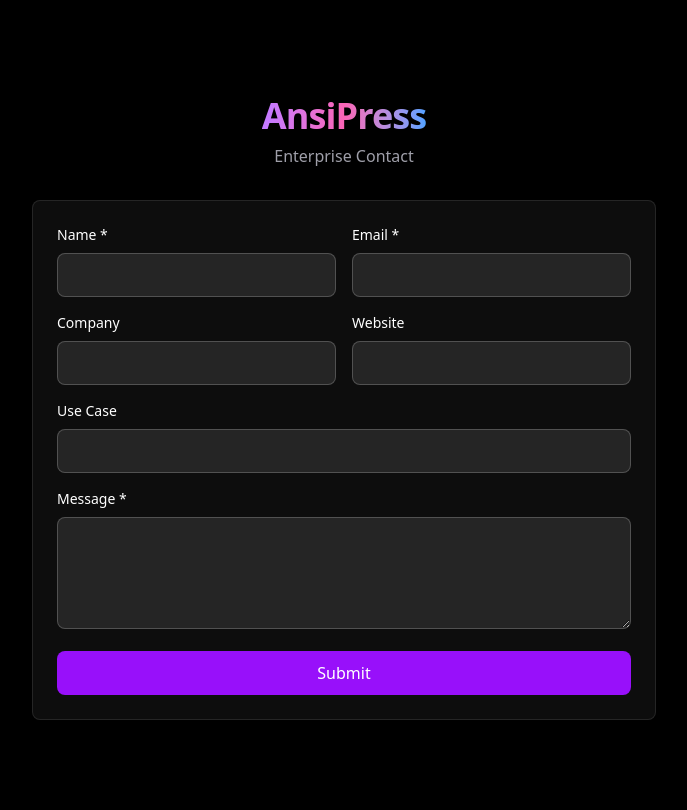
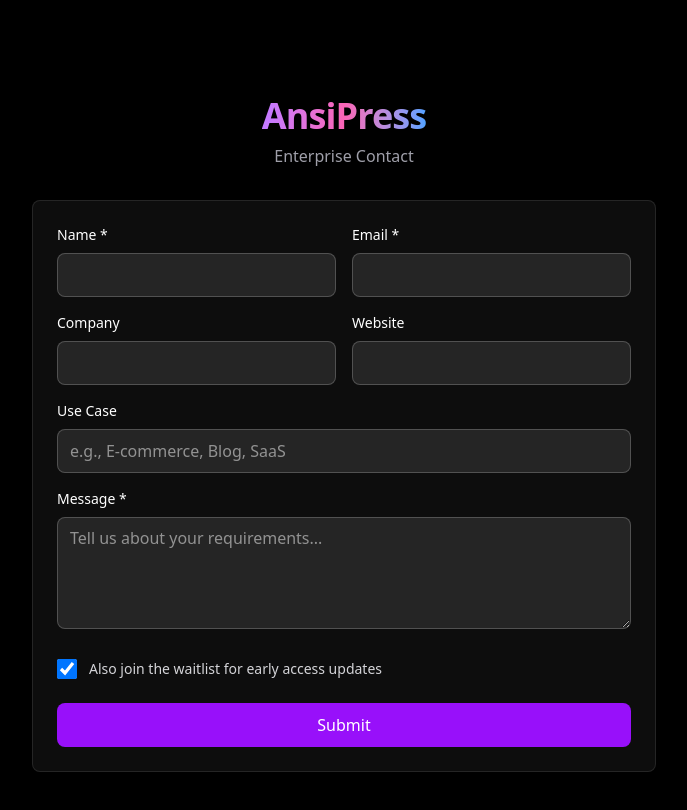
Before and after one commit to AnsiPress/AnsiPress.com, a Next.js app: page /contact in a window 1280 px wide. Shown: the top 810 px of the page, without its empty margins (296-983 px from the left). Built offline with nearby package versions, Linux system fonts and the light colour scheme.

Commit message:
Enterise Contact with Join Waitlist

```diff
--- a/src/app/contact/page.tsx
+++ b/src/app/contact/page.tsx
@@ -11,9 +11,11 @@ export default function ContactPage() {
     useCase: "",
     message: "",
   });
+  const [joinWaitlist, setJoinWaitlist] = useState(true);
   const [loading, setLoading] = useState(false);
   const [success, setSuccess] = useState(false);
   const [error, setError] = useState<string | null>(null);
+  const [waitlistAdded, setWaitlistAdded] = useState(false);
 
   const handleChange = (e: React.ChangeEvent<HTMLInputElement | HTMLTextAreaElement>) => {
     const { name, value } = e.target;
@@ -40,6 +42,7 @@ export default function ContactPage() {
         referralSource: utmParams.get("ref") || undefined,
       };
 
+      // Submit contact form
       const res = await fetch("/api/contact", {
         method: "POST",
         headers: { "Content-Type": "application/json" },
@@ -47,6 +50,44 @@ export default function ContactPage() {
       });
       const data = await res.json();
       if (!res.ok) throw new Error(data.error || "Failed to submit");
+
+      // If checkbox is checked, also add to waitlist
+      if (joinWaitlist) {
+        try {
+          // Only include website if it's a valid URL
+          let websiteForWaitlist: string | undefined = undefined;
+          if (form.website) {
+            try {
+              new URL(form.website.startsWith("http") ? form.website : `https://${form.website}`);
+              websiteForWaitlist = form.website.startsWith("http") ? form.website : `https://${form.website}`;
+            } catch {
+              // Invalid URL, skip it
+            }
+          }
+
+          const waitlistRes = await fetch("/api/waitlist", {
+            method: "POST",
+            headers: { "Content-Type": "application/json" },
+            body: JSON.stringify({
+              email: form.email,
+              website: websiteForWaitlist,
+              referralSource: "enterprise_contact",
+              utmSource: utmParams.get("utm_source") || undefined,
+              utmMedium: utmParams.get("utm_medium") || undefined,
+              utmCampaign: utmParams.get("utm_campaign") || undefined,
+            }),
+          });
+          const waitlistData = await waitlistRes.json();
+          console.log("Waitlist response:", waitlistRes.status, waitlistData);
+          if (waitlistRes.ok) {
+            setWaitlistAdded(true);
+          }
+        } catch (waitlistErr) {
+          console.error("Waitlist error:", waitlistErr);
+          // Silently fail waitlist - contact form was still submitted
+        }
+      }
+
       setSuccess(true);
       setForm({ name: "", email: "", company: "", website: "", useCase: "", message: "" });
     } catch (err) {
@@ -68,8 +109,14 @@ export default function ContactPage() {
 
         <div className="rounded-lg border border-white/10 bg-white/5 p-6">
           {success ? (
-            <div className="rounded-lg border border-green-500/20 bg-green-500/10 p-6 text-center">
-              <p className="text-green-400 font-medium">Thank you! We will get back to you shortly.</p>
+            <div className="text-center py-4">
+              <h2 className="text-2xl font-bold text-green-400 mb-2">Thank you!</h2>
+              <p className="text-zinc-400">We&apos;ve received your message and will get back to you soon.</p>
+              {waitlistAdded && (
+                <p className="text-zinc-400 mt-2">
+                  ✓ Check your email to verify your waitlist signup.
+                </p>
+              )}
             </div>
           ) : (
             <form onSubmit={handleSubmit} className="space-y-4">
@@ -95,14 +142,28 @@ export default function ContactPage() {
               </div>
               <div>
                 <label className="block text-sm mb-2">Use Case</label>
-                <input name="useCase" value={form.useCase} onChange={handleChange} className="w-full h-11 px-3 rounded-lg bg-white/10 border border-white/20" />
+                <input name="useCase" value={form.useCase} onChange={handleChange} className="w-full h-11 px-3 rounded-lg bg-white/10 border border-white/20" placeholder="e.g., E-commerce, Blog, SaaS" />
               </div>
               <div>
                 <label className="block text-sm mb-2">Message *</label>
-                <textarea name="message" value={form.message} onChange={handleChange} required className="w-full h-28 px-3 py-2 rounded-lg bg-white/10 border border-white/20" />
+                <textarea name="message" value={form.message} onChange={handleChange} required className="w-full h-28 px-3 py-2 rounded-lg bg-white/10 border border-white/20" placeholder="Tell us about your requirements..." />
               </div>
+
+              <div className="flex items-center gap-3 py-2">
+                <input
+                  type="checkbox"
+                  id="joinWaitlist"
+                  checked={joinWaitlist}
+                  onChange={(e) => setJoinWaitlist(e.target.checked)}
+                  className="w-5 h-5 rounded border-white/20 bg-white/10 text-purple-500 focus:ring-purple-500 focus:ring-offset-0 cursor-pointer"
+                />
+                <label htmlFor="joinWaitlist" className="text-sm text-zinc-300 cursor-pointer">
+                  Also join the waitlist for early access updates
+                </label>
+              </div>
+
               {error && <p className="text-red-400 text-sm">{error}</p>}
-              <button type="submit" disabled={loading} className="w-full h-11 rounded-lg bg-purple-600 hover:bg-purple-700 text-white font-medium">
+              <button type="submit" disabled={loading} className="w-full h-11 rounded-lg bg-purple-600 hover:bg-purple-700 text-white font-medium disabled:opacity-50 disabled:cursor-not-allowed">
                 {loading ? "Submitting..." : "Submit"}
               </button>
             </form>
```
